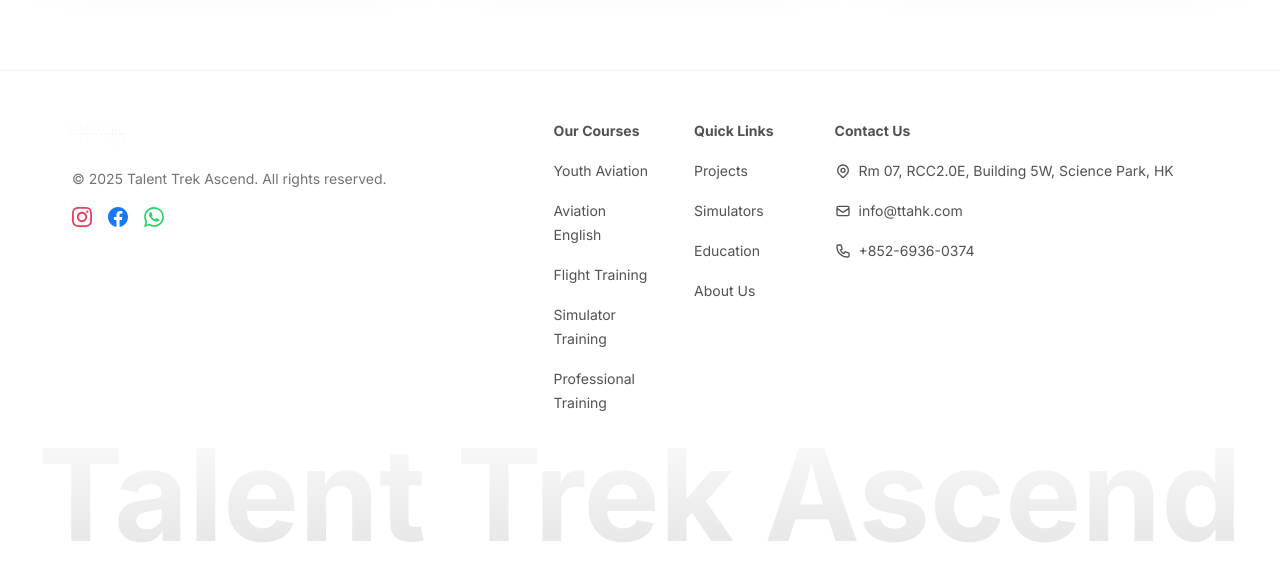
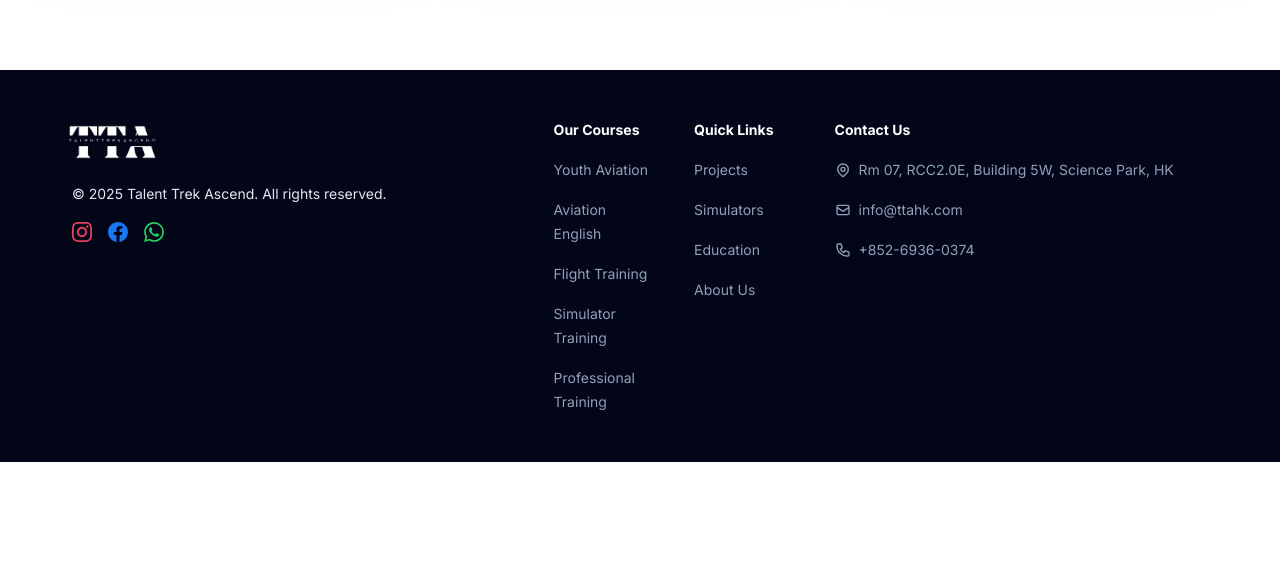
Before and after one commit to austinttahk-blip/tta-website, a Next.js app: page / in a window 1280 px wide. Shown: the part 3412-3993 px from the top of the page. After the commit the page ends 3874 px from the top, so only its background shows below. Built offline with nearby package versions, Linux system fonts and the light colour scheme.

Commit message:
Update SimulatorsPage styles for improved visual consistency; change background colors and button styles to align with branding. Remove the Stand Solutions page to streamline content. Refactor Footer component for enhanced readability and updated color scheme.

```diff
--- a/src/app/simulators/page.jsx
+++ b/src/app/simulators/page.jsx
@@ -166,7 +166,7 @@
                     <span className="text-[#00205B]">{family.subtitle}</span>
                   </h2>
                   {/* Blue underline bar */}
-                  <div className="mt-4 h-1 w-12 bg-[#00205B]" />
+                  <div className="mt-4 h-1 w-12 bg-[#00122e]" />
 
                   {/* Description paragraphs */}
                   <div className="mt-8 space-y-4">
@@ -180,7 +180,7 @@
                   {/* CTA Button - Airbus style */}
                   <Link
                     href={family.ctaLink}
-                    className="mt-8 inline-flex items-center justify-center rounded bg-[#00205B] px-6 py-3 text-sm font-medium text-white transition-colors hover:bg-[#001a4d]"
+                    className="mt-8 inline-flex items-center justify-center rounded bg-[#00122e] px-6 py-3 text-sm font-medium text-white transition-colors hover:bg-[#000814]"
                   >
                     {family.ctaText}
                   </Link>
@@ -301,7 +301,7 @@
         </section>
 
         {/* Contact CTA Section */}
-        <section className="bg-[#00205B] py-20">
+        <section className="bg-[#00122e] py-20">
           <div className="container mx-auto px-6">
             <div className="mx-auto max-w-3xl text-center">
               <h2 className="text-3xl font-light text-white sm:text-4xl">
@@ -313,7 +313,7 @@
               <div className="mt-8 flex flex-col items-center justify-center gap-4 sm:flex-row">
                 <Link
                   href="mailto:info@ttahk.com?subject=TTA%20Simulator%20Brochure"
-                  className="inline-flex items-center justify-center rounded border border-white px-8 py-3 text-sm font-medium text-white transition-colors hover:bg-white hover:text-[#00205B]"
+                  className="inline-flex items-center justify-center rounded border border-white px-8 py-3 text-sm font-medium text-white transition-colors hover:bg-white hover:text-[#00122e]"
                 >
                   Request brochure
                 </Link>
--- a/src/components/Footer.jsx
+++ b/src/components/Footer.jsx
@@ -83,12 +83,12 @@
 
   return (
     <div
-      className="relative w-full overflow-hidden border-t border-neutral-100 bg-white px-8 py-12">
+      className="relative w-full overflow-hidden bg-slate-950 px-8 py-12 text-white">
       <div
-        className="mx-auto flex container flex-col items-start justify-between text-sm text-neutral-500 sm:flex-row md:px-8 gap-8 lg:gap-12">
+        className="mx-auto flex container flex-col items-start justify-between text-sm text-slate-200 sm:flex-row md:px-8 gap-8 lg:gap-12">
         <div className="flex-2/5">
           <div className="mr-0 mb-4 md:mr-4 md:flex">
-            <Logo className="h-8 w-auto" />
+            <Logo className="h-12 w-auto" />
           </div>
           <div className="mt-2 ml-2">
             &copy; {new Date().getFullYear()} Talent Trek Ascend. All rights reserved.
@@ -97,7 +97,7 @@
             {socials.map((social, idx) => (
               <Link
                 key={"social-icon" + idx}
-                className="text-neutral-600 transition-colors hover:text-neutral-800  "
+                className="text-slate-400 transition-colors hover:text-white  "
                 href={social.href}
                 target="_blank"
                 rel="noopener noreferrer">
@@ -123,15 +123,15 @@
         <div className="flex-3/5 mt-10 grid grid-cols-2 items-start gap-10 sm:mt-0 md:mt-0 lg:grid-cols-5">
           <div className="flex w-full flex-col justify-center space-y-4">
             <p
-              className="font-bold text-neutral-600 transition-colors hover:text-neutral-800 ">
+              className="font-bold text-white transition-colors hover:text-white ">
               Our Courses
             </p>
             <ul
-              className="list-none space-y-4 text-neutral-600 transition-colors ">
+              className="list-none space-y-4 text-slate-400 transition-colors ">
               {pages.map((page, idx) => (
                 <li key={"pages" + idx} className="list-none">
                   <Link
-                    className="transition-colors hover:text-neutral-800"
+                    className="transition-colors hover:text-white"
                     href={page.href}>
                     {page.title}
                   </Link>
@@ -142,15 +142,15 @@
 
           <div className="flex flex-col justify-center space-y-4">
             <p
-              className="font-bold text-neutral-600 transition-colors hover:text-neutral-800 ">
+              className="font-bold text-white transition-colors hover:text-white ">
               Quick Links
             </p>
             <ul
-              className="list-none space-y-4 text-neutral-600 transition-colors ">
+              className="list-none space-y-4 text-slate-400 transition-colors ">
               {legals.map((legal, idx) => (
                 <li key={"legal" + idx} className="list-none">
                   <Link
-                    className="transition-colors hover:text-neutral-800"
+                    className="transition-colors hover:text-white"
                     href={legal.href}>
                     {legal.title}
                   </Link>
@@ -161,15 +161,15 @@
 
           <div className="flex flex-col justify-center space-y-4 col-span-3">
             <p
-              className="font-bold text-neutral-600 transition-colors hover:text-neutral-800 ">
+              className="font-bold text-white transition-colors hover:text-white ">
               Contact Us
             </p>
             <ul
-              className="list-none space-y-4 text-neutral-600 transition-colors ">
+              className="list-none space-y-4 text-slate-400 transition-colors ">
               {contacts.map((contact, idx) => (
                 <li key={"contact" + idx} className="list-none">
                   <Link
-                    className="flex items-center space-x-2 transition-colors hover:text-neutral-800"
+                    className="flex items-center space-x-2 transition-colors hover:text-white"
                     href={contact.href}
                     {...(contact.icon === "location" && { target: "_blank", rel: "noopener noreferrer" })}>
                     {contact.icon === "location" && (
@@ -196,10 +196,6 @@
           </div>
         </div>
       </div>
-      <p
-        className="inset-x-0 mt-4 bg-gradient-to-b from-neutral-50 to-neutral-200 bg-clip-text text-center text-5xl font-bold text-transparent md:text-9xl">
-        Talent Trek Ascend
-      </p>
     </div>
   );
 }
```
Also changed, not shown: src/app/simulators/standard-solutions/page.jsx (renamed from src/app/simulators/stand-solutions/page.jsx), src/images/logos/flight.png (added).
